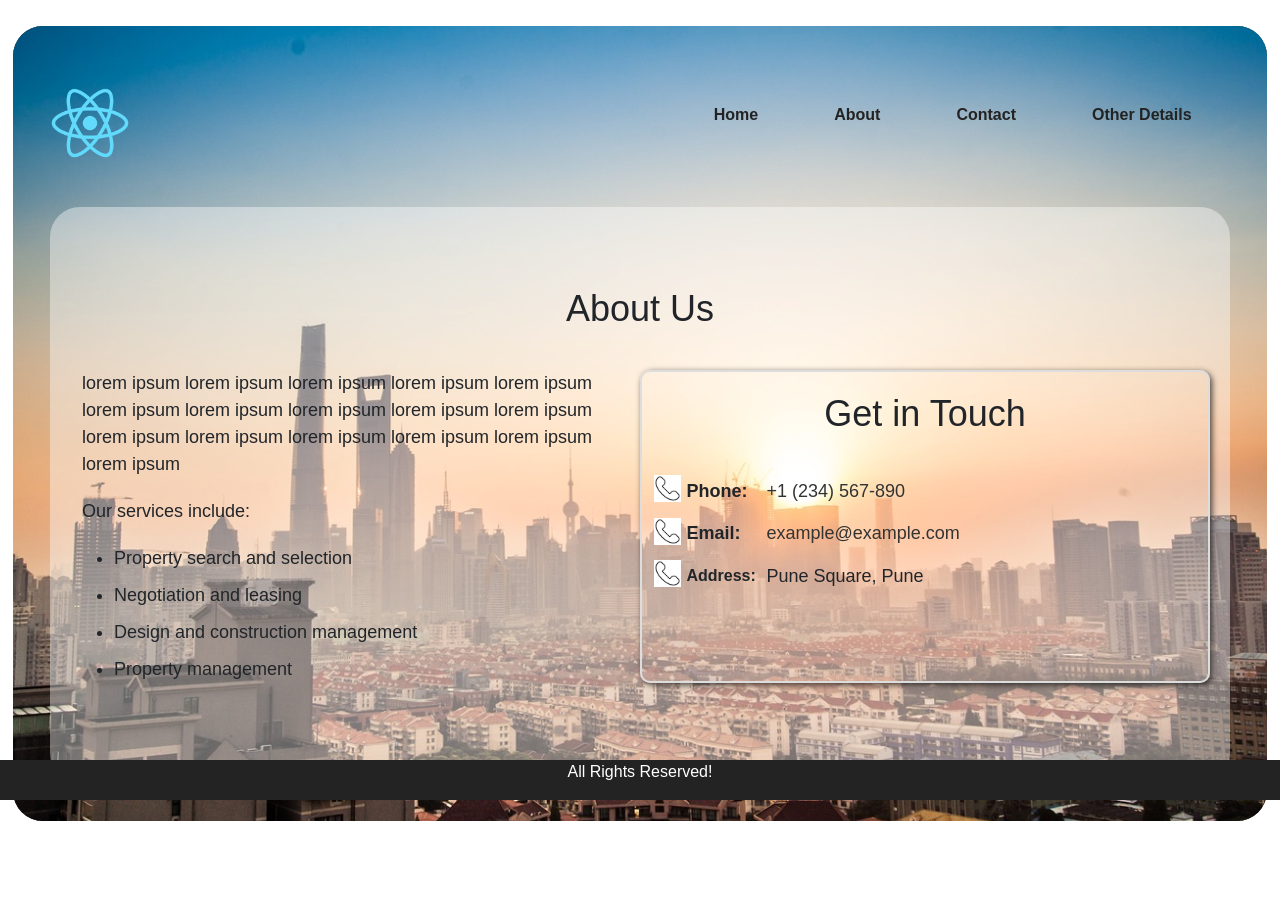
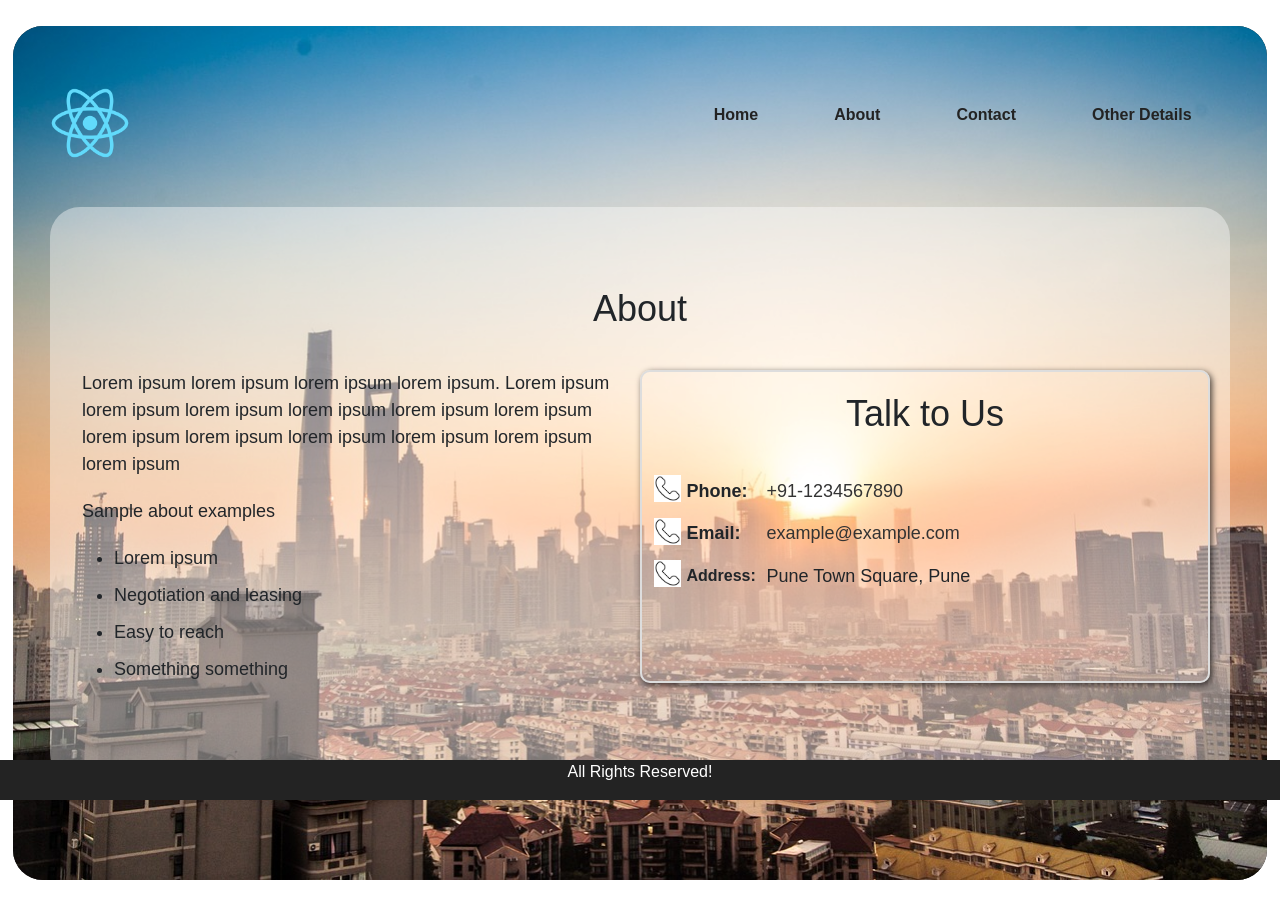
Before and after one commit to aabidmajid26/estateui, a React (Create React App) app: page /about in a window 1280 px wide. Before the commit the page ends 846 px from the top, so only its background shows below. Built offline with nearby package versions, Linux system fonts and the light colour scheme.

Commit message:
add /estateui in the URL and some other UI changes

```diff
--- a/src/App.css
+++ b/src/App.css
@@ -28,7 +28,7 @@
     background-size: cover;
 }
 .page-body {
-    padding: 2% 0 0 0;
+    padding: 2% 0 5% 0;
 }
 @media (max-width: 699px) {
     .full-page {
--- a/src/App.js
+++ b/src/App.js
@@ -21,7 +21,7 @@ function App() {
             <div className='page-body'>
                 <Routes>
                     <Route path="/" element={ <Body /> } />
-                    <Route path="/home" element={ <Body /> } />
+                    <Route path="/estateui" element={ <Body /> } />
                     <Route path="/contact" element={ <Contact /> } />
                     <Route path="/about" element={ <About /> } />
                 </Routes>
--- a/src/components/About.js
+++ b/src/components/About.js
@@ -6,28 +6,28 @@ export default function About() {
 
         <section id="about-us">
             <div class="container">
-                <h2>About Us</h2>
+                <h2>About</h2>
                 <div class="row">
                 <div class="col-md-6">
                     <p>
-                    lorem ipsum lorem ipsum lorem ipsum lorem ipsum lorem ipsum lorem ipsum lorem ipsum lorem ipsum
-                    lorem ipsum lorem ipsum lorem ipsum lorem ipsum lorem ipsum lorem ipsum lorem ipsum lorem ipsum
+                        Lorem ipsum lorem ipsum lorem ipsum lorem ipsum. Lorem ipsum lorem ipsum lorem ipsum lorem ipsum
+                        lorem ipsum lorem ipsum lorem ipsum lorem ipsum lorem ipsum lorem ipsum lorem ipsum lorem ipsum
                     </p>
-                    <p>Our services include:</p>
+                    <p>Sample about examples</p>
                     <ul>
-                    <li>Property search and selection</li>
+                    <li>Lorem ipsum </li>
                     <li>Negotiation and leasing</li>
-                    <li>Design and construction management</li>
-                    <li>Property management</li>
+                    <li>Easy to reach</li>
+                    <li>Something something</li>
                     </ul>
                 </div>
                 <div class="col-md-6 card-box">
-                    <h2 class="card-title">Get in Touch</h2>
+                    <h2 class="card-title">Talk to Us</h2>
                     <ul class="contact-list">
                         <li>
                             <img id='icon-image' src={require("../images/phone-icon.png")} alt="Phone Icon" />
                             <span class="contact-type">Phone:</span>
-                            <a href="tel:+1234567890">+1 (234) 567-890</a>
+                            <a href="tel:+919797814442">+91-1234567890</a>
                         </li>
                         <li>
                             <img id='icon-image' src={require("../images/phone-icon.png")} alt="Email Icon" />
@@ -36,7 +36,7 @@ export default function About() {
                         </li>
                         <li>
                             <img id='icon-image' src={require("../images/phone-icon.png")} alt="Address Icon" />
-                            <span class="contact-type card-text">Address:</span> Pune Square, Pune
+                            <span class="contact-type card-text">Address:</span> Pune Town Square, Pune
                         </li>
                     </ul>
 
```
